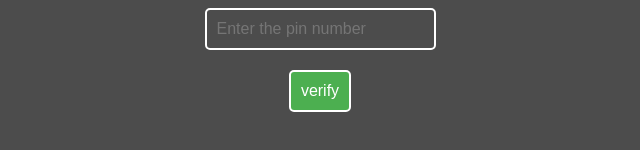
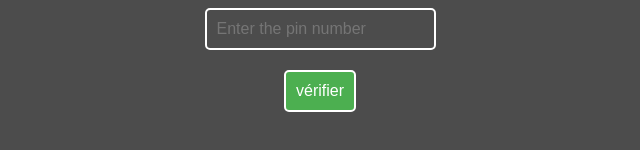
Before and after one commit to worldwide2/CHECKPERMIT, a plain HTML site: page fra.html in a window 1280 px wide. Shown: the part 382-532 px from the top of the page, 320-960 px from the left. Drawn offline with Linux system fonts and the light colour scheme.

Commit message:
Update fra.html

```diff
--- a/fra.html
+++ b/fra.html
@@ -57,7 +57,7 @@
 
   <h2>Vérification du permis de travail en France</h2>
   <input type="text" id="pinInput" placeholder="Enter the pin number" maxlength="4">
-  <button onclick="checkPin()">verify</button>
+  <button onclick="checkPin()">vérifier</button>
 
   <div id="result">
     <h3>Vos informations:</h3>
```
